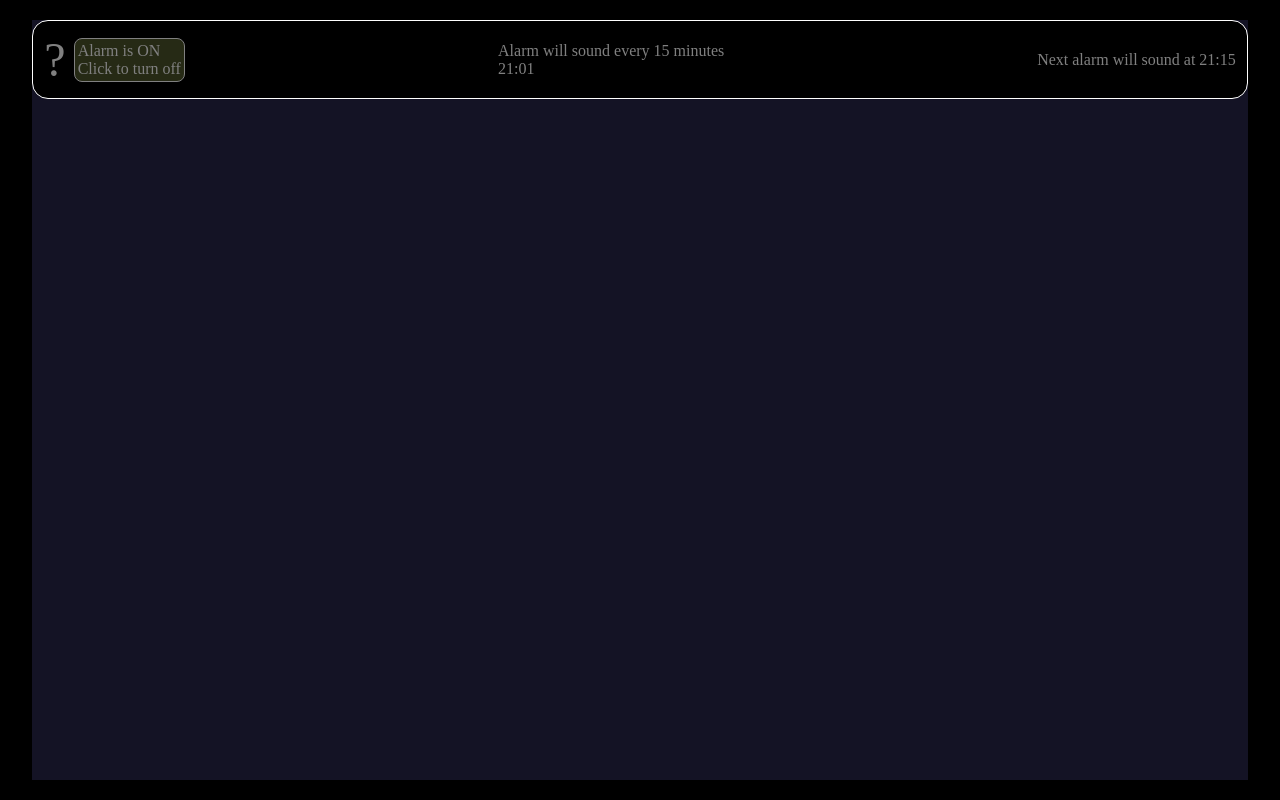
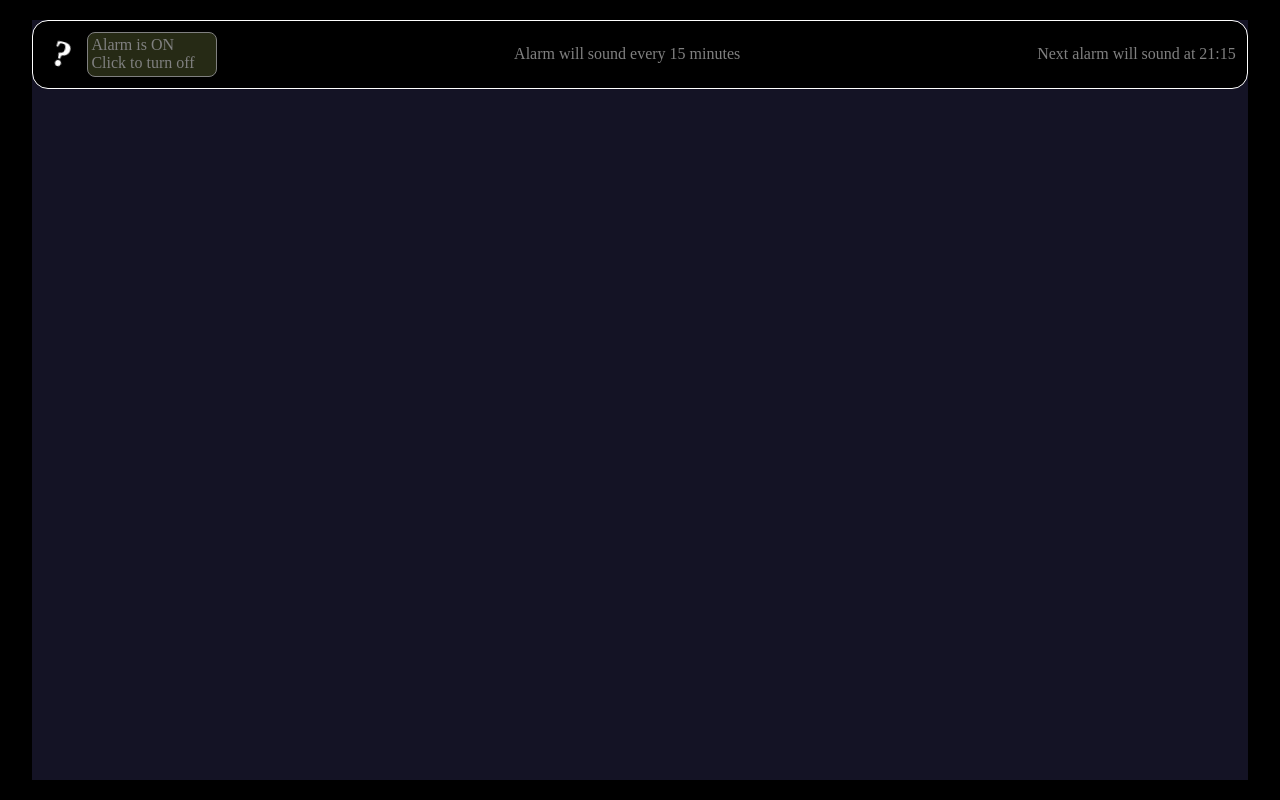
Before and after one commit to danifromecuador/plannywise_draft_4, a React (Vite) app: page / in a window 1280 px wide. Built offline with nearby package versions, Linux system fonts and the light colour scheme.

Commit message:
Create modal Info | alarm | main/ & src/alarm/ |

```diff
--- a/main/App.css
+++ b/main/App.css
@@ -3,6 +3,10 @@
   height: 95vh;
   color: gray;
   background-color: #141325;
+}
+
+ul, li {
+  list-style: none;
 }
 
 /* COMPONENTS */
@@ -15,6 +19,7 @@
   display: flex;
   justify-content: space-between;
   align-items: center;
+  column-gap: 1rem;
 }
 
 .secondary-component {
@@ -36,3 +41,16 @@
 .hide {
   display: none;
 }
+
+
+@media (width <= 480px) {
+  * {
+    font-size: 0.8rem;
+  }
+}
+
+@media (480px < width < 768px) {
+  * {
+    font-size: 0.9rem;
+  }
+}
--- a/main/index.css
+++ b/main/index.css
@@ -2,6 +2,7 @@
   margin: 0;
   padding: 0;
   box-sizing: border-box;
+  user-select: none;
 }
 
 body {
--- a/src/alarm/Alarm.css
+++ b/src/alarm/Alarm.css
@@ -4,7 +4,6 @@
   column-gap: 0.5rem;
 }
 
-.Alarm.main-component > div:first-child > div:first-child {
-  font-size: 3rem;
-  cursor: pointer;
+.Alarm.main-component > div:first-child .button {
+  min-width: 130px;
 }
--- a/src/alarm/Alarm.jsx
+++ b/src/alarm/Alarm.jsx
@@ -1,6 +1,7 @@
 import { useEffect, useRef, useState } from 'react'
 import { store } from '../store/store.js'
 import alarmSound from '../../public/alarm.wav'
+import { Info } from './Info.jsx'
 import './Alarm.css'
 
 export const Alarm = () => {
@@ -9,6 +10,7 @@ export const Alarm = () => {
   const prevMinuteRef = useRef(new Date().getMinutes())
   const [hide1, setHide1] = useState("")
   const [hide2, setHide2] = useState("hide")
+  const [hide3, setHide3] = useState("")
 
   useEffect(() => {
     alarmStore.updateNextInterval()
@@ -31,20 +33,27 @@ export const Alarm = () => {
     return () => clearInterval(intervalId)
   }, [timeStore.time.dateNum.m])
 
+  useEffect(() => {
+    if (alarmStore.alarmState === "OFF") setHide3("hide")
+    else setHide3("")
+  }, [alarmStore.alarmState])
+
+
   return (
     <div className='Alarm main-component'>
       <div>
-        <div className='asd'>?</div>
+        < Info />
         <div className='button' onClick={() => alarmStore.setAlarmState()}>
           <p>Alarm is {alarmStore.alarmState}</p>
           <p>Click to turn {alarmStore.alarmStateMessage}</p>
         </div>
       </div>
-      <div>
+
+      <div className={hide3}>
         <p>Alarm will sound every {alarmStore.interval} minutes</p>
-        <p>{timeStore.time.dateStr.h}:{timeStore.time.dateStr.m}</p>
       </div>
-      <div>
+
+      <div className={hide3}>
         <p className={hide1}>Next alarm will sound at {alarmStore.nextInterval.h}:{alarmStore.nextInterval.m}</p>
         <p className={hide2}>Alarm is playing right now</p>
         <p className='hide'>Can&apos;t you hear the alarm? Click here</p>
--- /dev/null
+++ b/src/alarm/Info.css
@@ -0,0 +1,59 @@
+.info .icon {
+  width: 35px;
+  height: 35px;
+  cursor: pointer;
+  display: flex;
+  justify-content: center;
+  align-items: center;
+  font-size: 2rem;
+  font-weight: bolder;
+  color: white;
+  animation: pulse-rotate 3s infinite linear;
+}
+
+.info .modal {
+  position: fixed;
+  margin-top: 2rem;
+  width: fit-content;
+  max-width: 90%;
+  flex-direction: column;
+}
+
+.info .modal .button-container {
+  width: 100%;
+  display: flex;
+  justify-content: flex-end;
+}
+
+.info .modal .button-container button {
+  width: 25px;
+  height: 25px;
+  display: flex;
+  justify-content: center;
+  align-items: center;
+  font-size: 1.5rem;
+  font-weight: bolder;
+  cursor: pointer;
+}
+
+.info .modal li {
+  padding: 0.3rem 0;
+}
+
+.modal.hide {
+  display: none;
+}
+
+@keyframes pulse-rotate {
+  0% {
+    transform: scale(1) rotateZ(0deg);
+  }
+
+  50% {
+    transform: scale(1.5) rotateZ(45deg);
+  }
+
+  100% {
+    transform: scale(1) rotateZ(0deg);
+  }
+}
--- /dev/null
+++ b/src/alarm/Info.jsx
@@ -0,0 +1,24 @@
+import { useState } from 'react'
+import './Info.css'
+
+export const Info = () => {
+  const [hide1, setHide1] = useState("hide")
+  const handleHide = () => hide1 === "" ? setHide1("hide") : setHide1("")
+
+  return (
+    <div className="info">
+      <div className={`icon`} onClick={handleHide}>?</div>
+
+      <div className={`${hide1} modal main-component`}>
+        <div className="button-container">
+          <button onClick={handleHide}>X</button>
+        </div>
+        <ul>
+          <li>If you enjoy this app, please <a href="https://github.com/danifromecuador/plannywise" target='blank'>give it a ⭐</a></li>
+          <li>If you&apos;re not hearing the alarm sound, please check out <a href="https://github.com/danifromecuador/plannywise/issues/8" target='blank'>this issue</a></li>
+          <li>If you&apos;d like to provide feedback, report issues, or suggest improvements, <a href="https://github.com/danifromecuador/plannywise/issues" target='blank'>click here</a></li>
+        </ul>
+      </div>
+    </div>
+  )
+}
```
